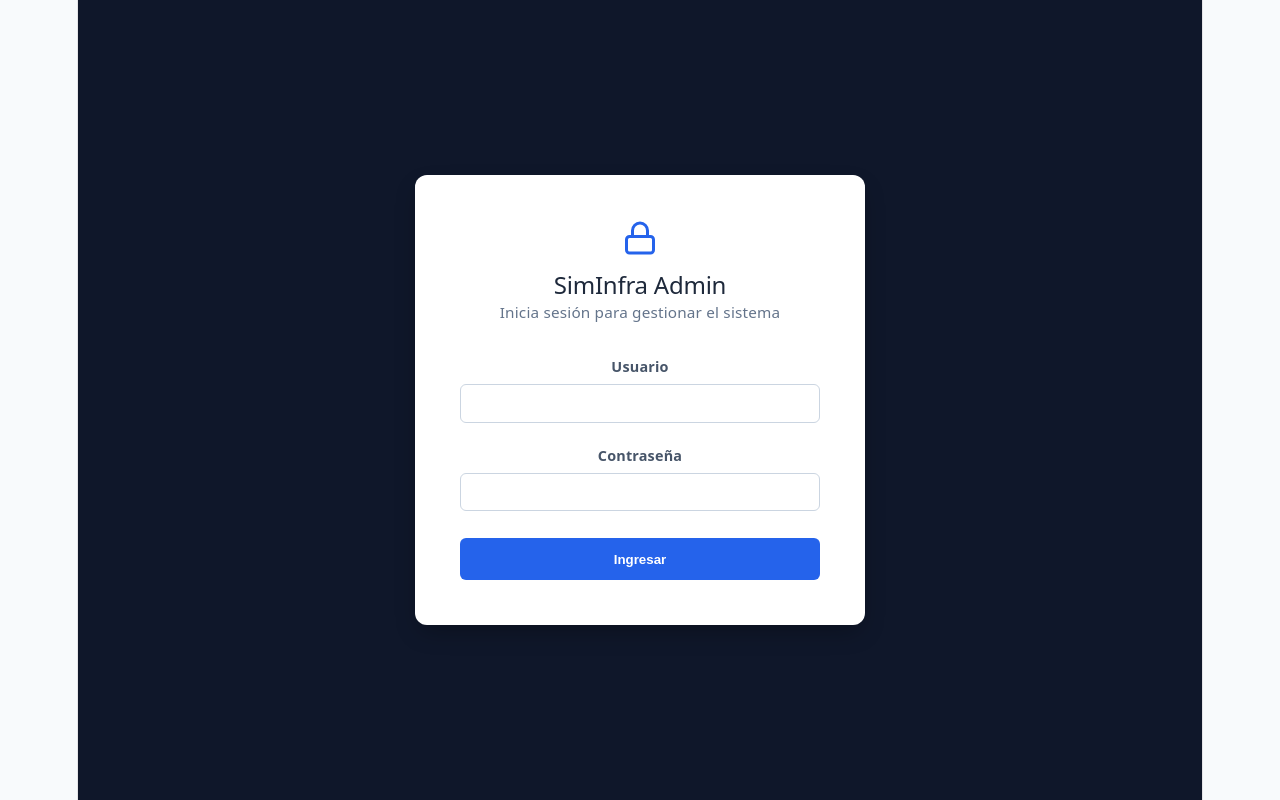
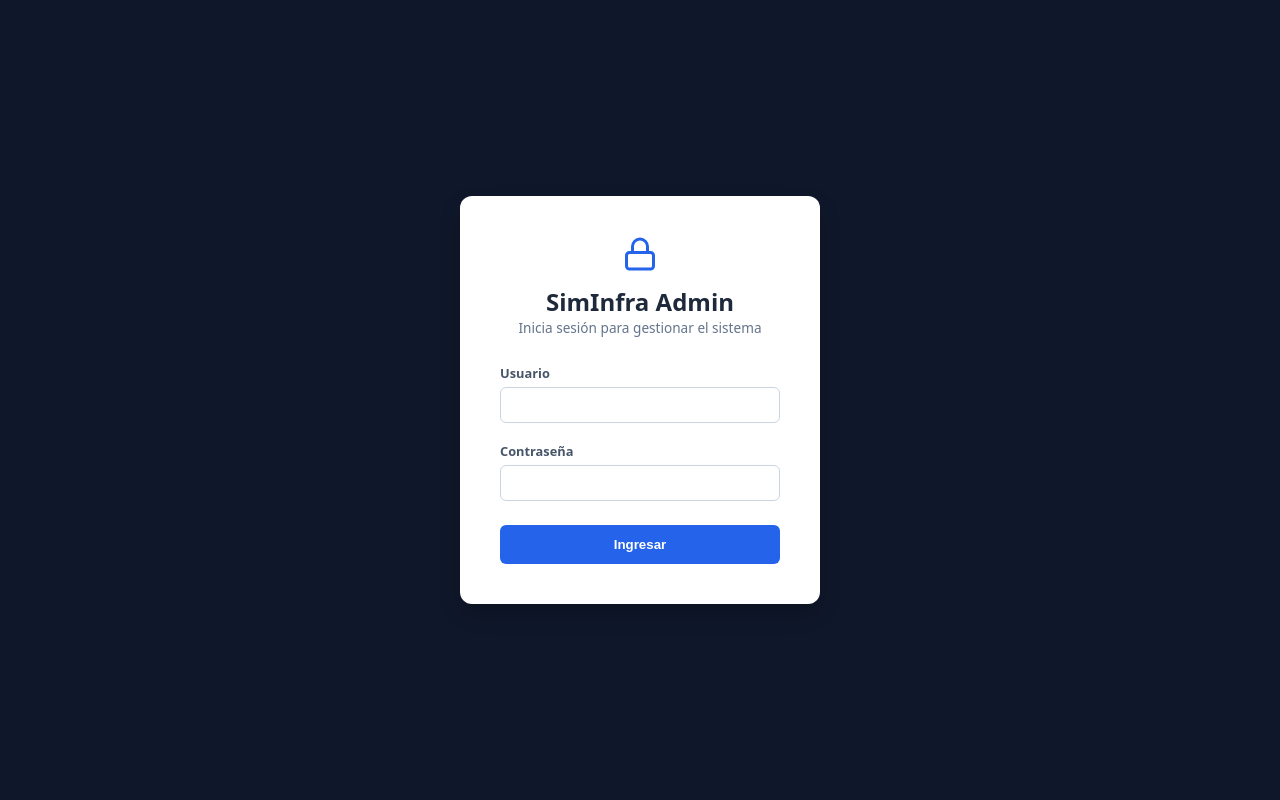
Before and after one commit to Gelooo7/SimInfra, a React (Vite) app in the folder siminfra-frontend/: page / in a window 1280 px wide. Built offline with nearby package versions, Linux system fonts and the light colour scheme.

Commit message:
correcion index.css visual

```diff
--- a/siminfra-frontend/src/index.css
+++ b/siminfra-frontend/src/index.css
@@ -1,117 +1,58 @@
 :root {
-  --text: #6b6375;
-  --text-h: #08060d;
-  --bg: #fff;
-  --border: #e5e4e7;
-  --code-bg: #f4f3ec;
-  --accent: #aa3bff;
-  --accent-bg: rgba(170, 59, 255, 0.1);
-  --accent-border: rgba(170, 59, 255, 0.5);
-  --social-bg: rgba(244, 243, 236, 0.5);
-  --shadow:
-    rgba(0, 0, 0, 0.1) 0 10px 15px -3px, rgba(0, 0, 0, 0.05) 0 4px 6px -2px;
+  --text: #475569;
+  --text-h: #0f172a;
+  --bg: #f8fafc;
+  --border: #e2e8f0;
+  --accent: #2563eb;
 
-  --sans: system-ui, 'Segoe UI', Roboto, sans-serif;
-  --heading: system-ui, 'Segoe UI', Roboto, sans-serif;
+  --sans: system-ui, -apple-system, 'Segoe UI', Roboto, sans-serif;
   --mono: ui-monospace, Consolas, monospace;
 
-  font: 18px/145% var(--sans);
-  letter-spacing: 0.18px;
-  color-scheme: light dark;
+  font-family: var(--sans);
+  color-scheme: light;
   color: var(--text);
-  background: var(--bg);
+  background-color: var(--bg);
   font-synthesis: none;
   text-rendering: optimizeLegibility;
   -webkit-font-smoothing: antialiased;
   -moz-osx-font-smoothing: grayscale;
-
-  @media (max-width: 1024px) {
-    font-size: 16px;
-  }
 }
 
-@media (prefers-color-scheme: dark) {
-  :root {
-    --text: #9ca3af;
-    --text-h: #f3f4f6;
-    --bg: #16171d;
-    --border: #2e303a;
-    --code-bg: #1f2028;
-    --accent: #c084fc;
-    --accent-bg: rgba(192, 132, 252, 0.15);
-    --accent-border: rgba(192, 132, 252, 0.5);
-    --social-bg: rgba(47, 48, 58, 0.5);
-    --shadow:
-      rgba(0, 0, 0, 0.4) 0 10px 15px -3px, rgba(0, 0, 0, 0.25) 0 4px 6px -2px;
-  }
-
-  #social .button-icon {
-    filter: invert(1) brightness(2);
-  }
+* {
+  box-sizing: border-box;
+  margin: 0;
+  padding: 0;
 }
 
-body {
+html, body {
   margin: 0;
   padding: 0;
-  width: 100vw;
+  width: 100%;
   min-height: 100vh;
-  background-color: #f8fafc;
-  font-family: system-ui, -apple-system, sans-serif;
+  background-color: var(--bg);
   overflow-x: hidden;
 }
 
+/* Permitir que la app ocupe el 100% real del monitor */
 #root {
-  width: 1126px;
-  max-width: 100%;
-  margin: 0 auto;
-  text-align: center;
-  border-inline: 1px solid var(--border);
-  min-height: 100svh;
+  width: 100%;
+  min-height: 100vh;
+  margin: 0;
+  padding: 0;
+  text-align: left;
   display: flex;
   flex-direction: column;
-  box-sizing: border-box;
 }
 
-h1,
-h2 {
-  font-family: var(--heading);
-  font-weight: 500;
+h1, h2, h3 {
+  font-family: var(--sans);
   color: var(--text-h);
 }
 
-h1 {
-  font-size: 56px;
-  letter-spacing: -1.68px;
-  margin: 32px 0;
-  @media (max-width: 1024px) {
-    font-size: 36px;
-    margin: 20px 0;
-  }
-}
-h2 {
-  font-size: 24px;
-  line-height: 118%;
-  letter-spacing: -0.24px;
-  margin: 0 0 8px;
-  @media (max-width: 1024px) {
-    font-size: 20px;
-  }
-}
 p {
   margin: 0;
 }
 
-code,
-.counter {
+code {
   font-family: var(--mono);
-  display: inline-flex;
-  border-radius: 4px;
-  color: var(--text-h);
 }
-
-code {
-  font-size: 15px;
-  line-height: 135%;
-  padding: 0;
-  background: var(--code-bg);
-}
```
